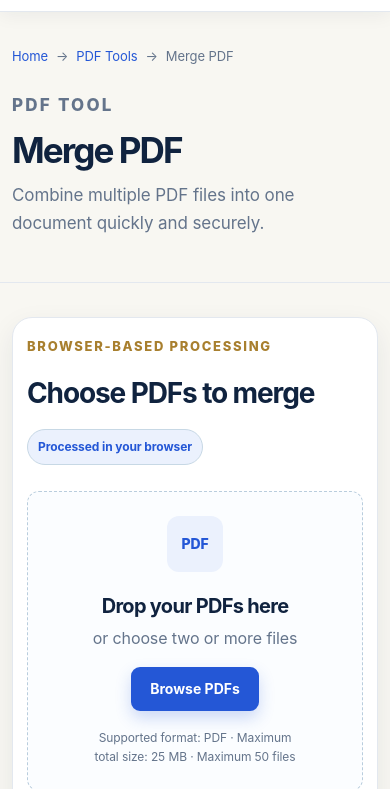
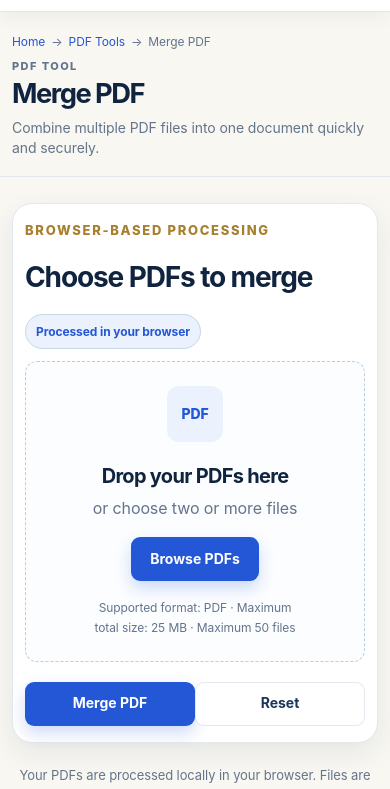
Before and after one commit to AlheriFoundation/umix-convert, a plain HTML site: page tools/merge-pdf.html in a window 390 px wide. Shown: the part 55-844 px from the top of the page. Drawn offline with Linux system fonts and the light colour scheme.

Commit message:
Compact converter tool page layouts

```diff
--- a/css/style.css
+++ b/css/style.css
@@ -903,8 +903,14 @@ h2, h3 { letter-spacing: -.035em; }
 .page-hero { padding: 48px 0 40px; border-bottom: 1px solid var(--line); }
 .page-hero h1 { margin-bottom: 12px; font-size: clamp(38px, 6vw, 58px); }
 .page-hero p { max-width: 680px; color: var(--muted); font-size: 17px; line-height: 1.65; }
-.converter-section { padding: 48px 0 68px; }
-.converter-card { border-color: var(--line); border-radius: var(--radius-lg); background: #fff; box-shadow: var(--shadow); }
+.tool-hero { padding: 30px 0 26px; }
+.tool-hero .breadcrumb { gap: 6px; margin-bottom: 12px; font-size: 12px; }
+.tool-hero .eyebrow { margin-bottom: 7px; font-size: 11px; line-height: 1.3; }
+.tool-hero h1 { margin-bottom: 8px; font-size: clamp(34px, 5vw, 42px); line-height: 1.1; }
+.tool-hero > .container > p:not(.eyebrow) { max-width: 680px; margin-bottom: 0; font-size: 15px; line-height: 1.45; }
+.converter-section { padding: 34px 0 56px; }
+.converter-card { padding: 24px; border-color: var(--line); border-radius: var(--radius-lg); background: #fff; box-shadow: var(--shadow); }
+.converter-card-header { margin-bottom: 16px; }
 .converter-card-header h2, .results-heading h2 { color: var(--navy-950); }
 .privacy-note, .pdf-result, .merge-result, .page-count-result {
   border-color: #c7d8e5;
@@ -961,8 +967,13 @@ h2, h3 { letter-spacing: -.035em; }
   .tool-grid { grid-template-columns: repeat(2, minmax(0, 1fr)); }
   .tool-card { padding: 18px; }
   .tool-card > .tool-icon { flex-basis: 44px; width: 44px; height: 44px; margin-bottom: 14px; }
-  .converter-section { padding-block: 34px 52px; }
-  .converter-card { width: 100%; }
+  .tool-hero { padding: 24px 0 20px; }
+  .tool-hero .breadcrumb { margin-bottom: 9px; }
+  .tool-hero h1 { font-size: clamp(28px, 7vw, 34px); }
+  .tool-hero > .container > p:not(.eyebrow) { font-size: 14px; line-height: 1.45; }
+  .converter-section { padding-block: 26px 44px; }
+  .converter-card { width: 100%; padding: 18px 14px; }
+  .converter-card-header { margin-bottom: 12px; }
   .upload-zone { width: 100%; }
   .footer { padding-top: 42px; }
 }
@@ -983,7 +994,11 @@ h2, h3 { letter-spacing: -.035em; }
   .tool-link { font-size: 12px; }
   .page-hero { padding-block: 34px 28px; }
   .page-hero h1 { font-size: clamp(32px, 9vw, 42px); }
-  .converter-card, .url-card, .json-card, .base64-card { padding: 18px 14px; }
+  .tool-hero { padding-block: 20px 18px; }
+  .tool-hero .breadcrumb { margin-bottom: 8px; }
+  .tool-hero .eyebrow { margin-bottom: 6px; }
+  .tool-hero h1 { font-size: clamp(25px, 7vw, 30px); }
+  .converter-card, .url-card, .json-card, .base64-card { padding: 16px 12px; }
   .upload-zone { min-height: 230px; padding: 24px 12px; }
   .footer-grid { grid-template-columns: minmax(0, 1fr) minmax(0, 1fr); gap: 22px 14px; }
   .footer a { overflow-wrap: anywhere; }
```
